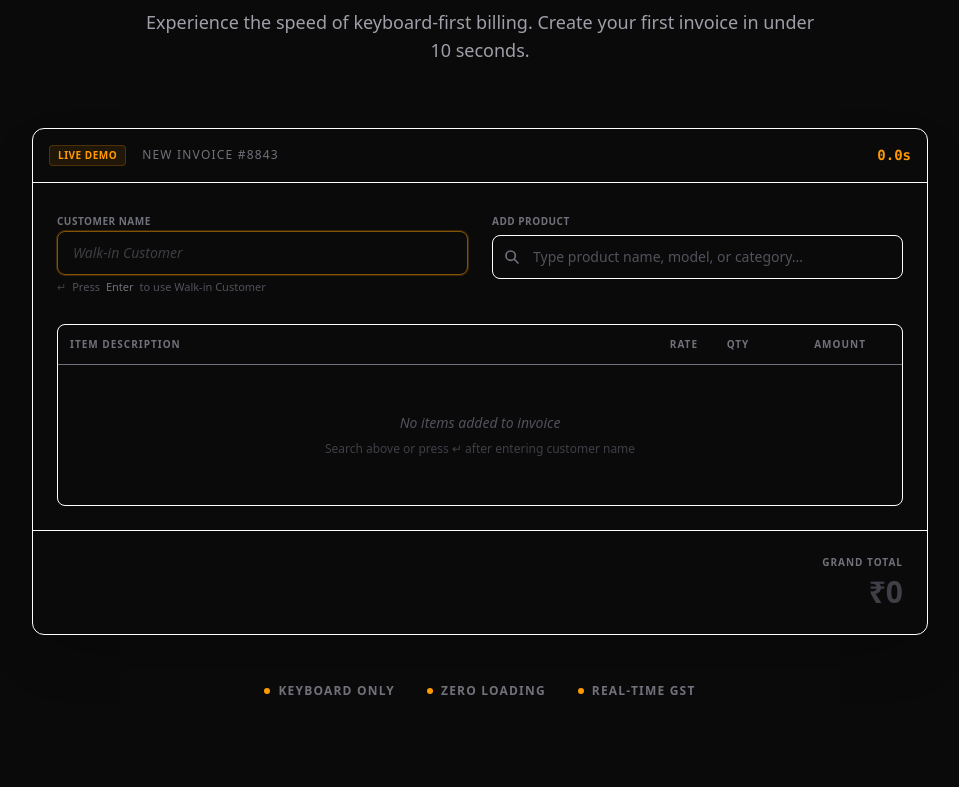
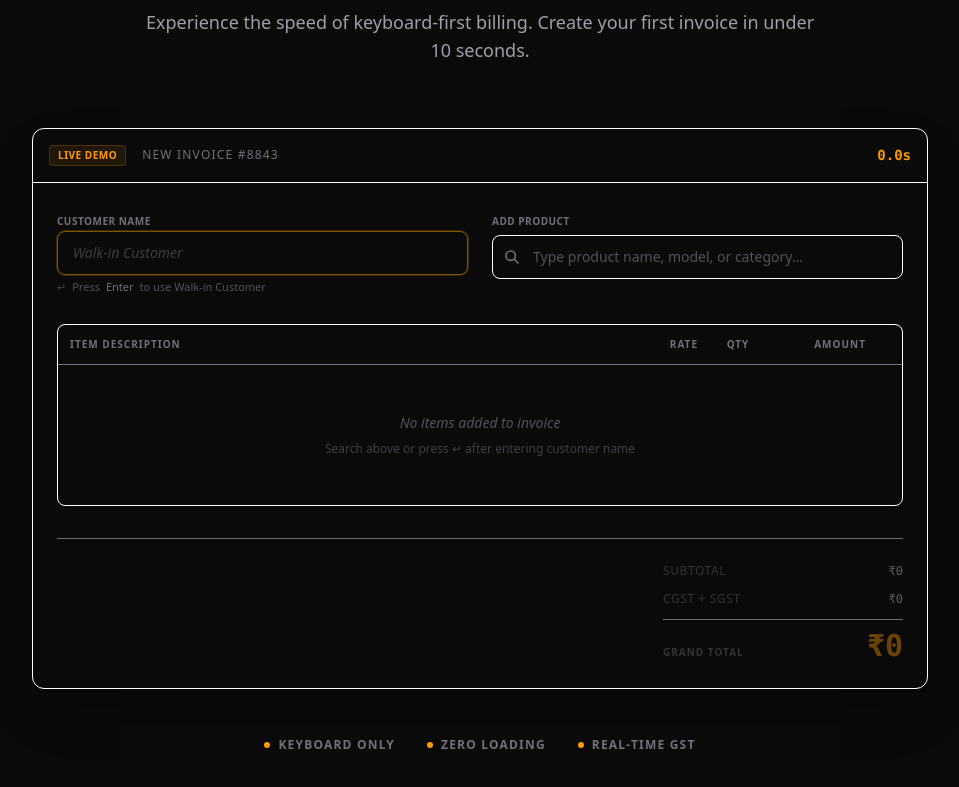
Before and after one commit to Kamranpathan98/marketing-webapp, a Next.js app: page / in a window 1280 px wide. Shown: the part 903-1690 px from the top of the page, without its empty margins (160-1119 px from the left). Built offline with nearby package versions, Linux system fonts and the light colour scheme.

Commit message:
feat: implement SummaryPanel component to display invoice totals with CSS transition animations

```diff
--- a/Tasks/STATUS.md
+++ b/Tasks/STATUS.md
@@ -16,7 +16,7 @@ Last updated: 2026-04-30
 | P1-T2 | CustomerField + Walk-in skip | [x] COMPLETE |
 | P1-T3 | ProductSearch autocomplete | [x] COMPLETE |
 | P1-T4 | InvoiceTable core | [x] COMPLETE |
-| P1-T5 | SummaryPanel live totals | [ ] NOT STARTED |
+| P1-T5 | SummaryPanel live totals | [x] COMPLETE |
 | P1-T6 | InvoiceTimer + start flash | [ ] NOT STARTED |
 | P1-T7 | Save + SuccessOverlay | [ ] NOT STARTED |
 | P1-T8 | Demo latency audit | [ ] NOT STARTED |
--- a/Tasks/phase-1-testable-core/P1-T5-summary-panel.md
+++ b/Tasks/phase-1-testable-core/P1-T5-summary-panel.md
@@ -1,7 +1,7 @@
 # P1-T5 — SummaryPanel
 
 **Phase**: 1 — Testable Core
-**Status**: [ ] NOT STARTED
+**Status**: [x] COMPLETE
 **Estimated effort**: 0.5 day
 **Depends on**: P1-T4 (needs DemoInvoice state to be wired)
 
@@ -65,14 +65,14 @@ No internal state. Pure presentational component.
 
 ## Acceptance Criteria
 
-- [ ] SummaryPanel has no internal state — all values received as props
-- [ ] Subtotal, CGST+SGST, and Total rows are all displayed
-- [ ] Total amount is bold and amber colored
-- [ ] When items.length === 0: panel is visible but dimmed
-- [ ] Adding an item: total updates immediately (same render cycle as ADD_ITEM dispatch)
-- [ ] Changing qty: total updates immediately
-- [ ] Removing an item: total updates immediately
-- [ ] All amounts formatted as INR with en-IN locale (₹24,999 not ₹24999)
-- [ ] `lib/formatCurrency.ts` exists and is used by SummaryPanel (not inline Intl calls)
-- [ ] Total value CSS transition: brief scale on change (150ms, transform only)
-- [ ] `npx tsc --noEmit` passes with 0 errors
+- [x] SummaryPanel has no internal state — all values received as props
+- [x] Subtotal, CGST+SGST, and Total rows are all displayed
+- [x] Total amount is bold and amber colored
+- [x] When items.length === 0: panel is visible but dimmed
+- [x] Adding an item: total updates immediately (same render cycle as ADD_ITEM dispatch)
+- [x] Changing qty: total updates immediately
+- [x] Removing an item: total updates immediately
+- [x] All amounts formatted as INR with en-IN locale (₹24,999 not ₹24999)
+- [x] `lib/formatCurrency.ts` exists and is used by SummaryPanel (not inline Intl calls)
+- [x] Total value CSS transition: brief scale on change (150ms, transform only)
+- [x] `npx tsc --noEmit` passes with 0 errors
--- a/src/components/demo/DemoInvoice.tsx
+++ b/src/components/demo/DemoInvoice.tsx
@@ -100,10 +100,18 @@ function invoiceReducer(state: InvoiceState, action: InvoiceAction): InvoiceStat
   }
 }
 
+import SummaryPanel from './SummaryPanel';
+import { calcGST } from '@/lib/gst';
+
 export default function DemoInvoice() {
   const [state, dispatch] = useReducer(invoiceReducer, initialState);
   const [focusedField, setFocusedField] = React.useState<string>('customer');
   const searchInputRef = useRef<HTMLInputElement>(null);
+
+  // Derived Values - Computed in render, never stored in state
+  const subtotal = state.items.reduce((sum, item) => sum + item.product.price * item.qty, 0);
+  const gstTotal = state.items.reduce((sum, item) => sum + calcGST(item.product.price * item.qty, item.product.gst), 0);
+  const total = subtotal + gstTotal;
 
   const handleCustomerChange = (customer: string) => {
     dispatch({ type: 'SET_CUSTOMER', payload: { customer } });
@@ -179,14 +187,14 @@ export default function DemoInvoice() {
           onRemove={handleItemRemove}
           disabled={state.status === 'saved'}
         />
-      </div>
 
-      {/* Footer / Summary Placeholder (P1-T5) */}
-      <div className="p-6 border-t border-surface-border-muted bg-surface-elevated/30 flex justify-end">
-        <div className="text-right space-y-1">
-          <div className="text-[10px] text-zinc-500 uppercase font-bold tracking-widest">Grand Total</div>
-          <div className="text-3xl font-bold text-zinc-700">₹0</div>
-        </div>
+        {/* Summary Panel */}
+        <SummaryPanel
+          subtotal={subtotal}
+          gstTotal={gstTotal}
+          total={total}
+          isEmpty={state.items.length === 0}
+        />
       </div>
     </div>
   );
--- /dev/null
+++ b/src/components/demo/SummaryPanel.tsx
@@ -0,0 +1,68 @@
+'use client';
+
+import React, { useEffect, useState } from 'react';
+import { formatINR } from '@/lib/formatCurrency';
+
+interface SummaryPanelProps {
+  subtotal: number;
+  gstTotal: number;
+  total: number;
+  isEmpty: boolean;
+}
+
+/**
+ * SummaryPanel
+ * Displays the calculated totals at the bottom of the invoice.
+ * Purely presentational, receives values as props.
+ */
+export default function SummaryPanel({
+  subtotal,
+  gstTotal,
+  total,
+  isEmpty
+}: SummaryPanelProps) {
+  const [shouldAnimate, setShouldAnimate] = useState(false);
+
+  // Trigger scale animation when total changes and is not empty
+  useEffect(() => {
+    if (total > 0 && !isEmpty) {
+      setShouldAnimate(true);
+      const timer = setTimeout(() => setShouldAnimate(false), 150);
+      return () => clearTimeout(timer);
+    }
+  }, [total, isEmpty]);
+
+  return (
+    <div
+      className={`flex justify-end pt-6 border-t border-surface-border-muted bg-surface-elevated/30 transition-opacity duration-300 ${
+        isEmpty ? 'opacity-40' : 'opacity-100'
+      }`}
+    >
+      <div className="w-full max-w-[240px] space-y-3">
+        {/* Subtotal Row */}
+        <div className="flex justify-between items-center text-xs">
+          <span className="text-zinc-500 font-medium uppercase tracking-wider">Subtotal</span>
+          <span className="text-zinc-300 font-mono">{formatINR(subtotal)}</span>
+        </div>
+
+        {/* GST Row */}
+        <div className="flex justify-between items-center text-xs">
+          <span className="text-zinc-500 font-medium uppercase tracking-wider">CGST + SGST</span>
+          <span className="text-zinc-300 font-mono">{formatINR(gstTotal)}</span>
+        </div>
+
+        {/* Grand Total Row */}
+        <div className="flex justify-between items-end pt-2 border-t border-surface-border-muted/50">
+          <span className="text-[10px] text-zinc-500 uppercase font-bold tracking-widest pb-1">Grand Total</span>
+          <div
+            className={`text-3xl font-bold text-amber-500 font-mono transition-transform duration-150 ${
+              shouldAnimate ? 'scale-[1.05]' : 'scale-100'
+            }`}
+          >
+            {formatINR(total)}
+          </div>
+        </div>
+      </div>
+    </div>
+  );
+}
```
